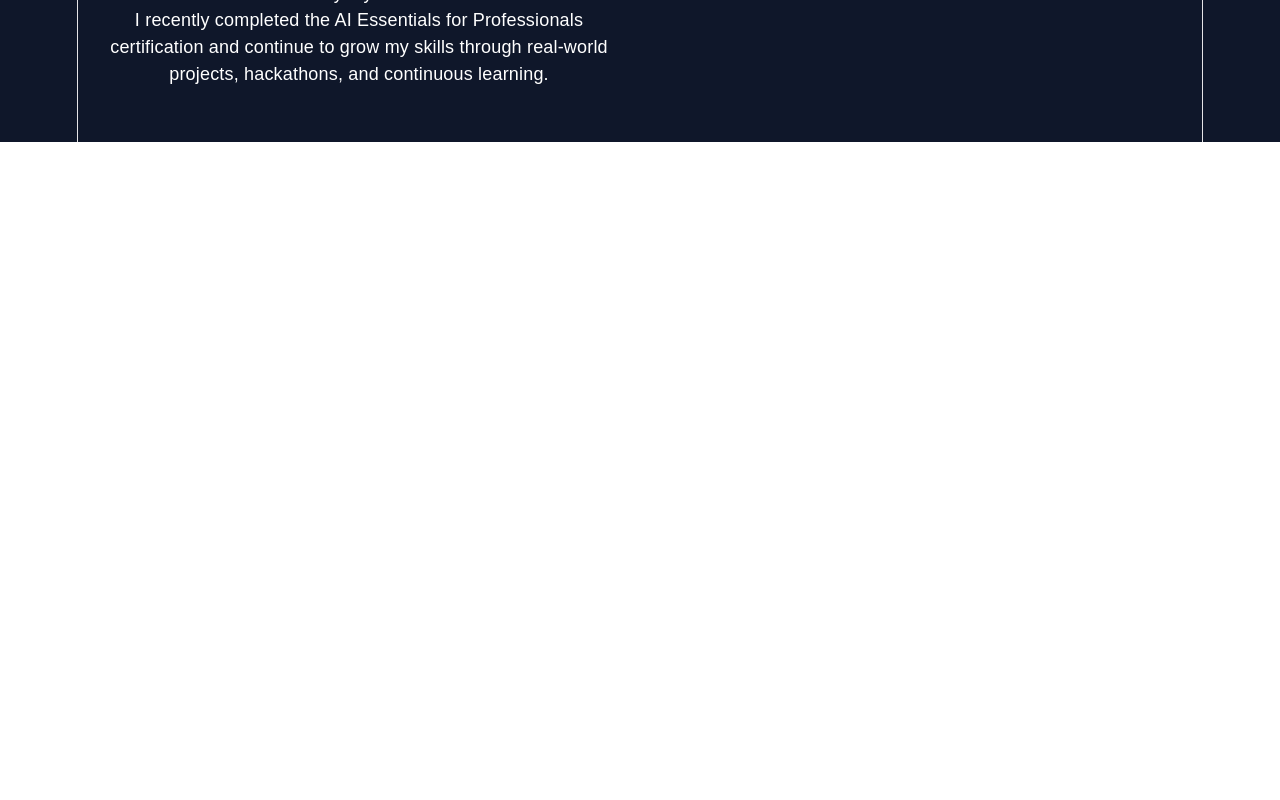
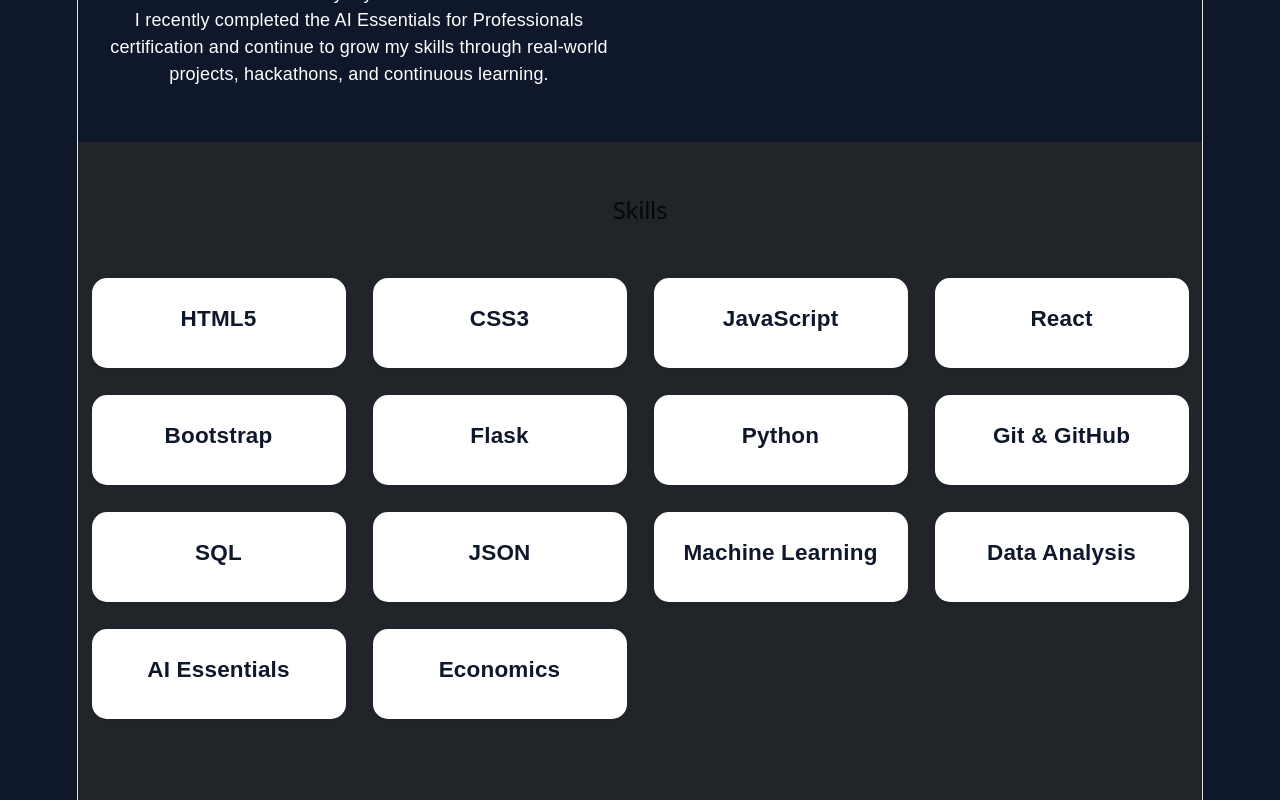
Before and after one commit to faith-kerry/faith-portfolio, a React app in the folder frontend/: page / in a window 1280 px wide. Shown: the part 1111-1911 px from the top of the page. Before the commit the page ends 1253 px from the top, so only its background shows below. Built offline with nearby package versions, Linux system fonts and the light colour scheme; the HTML template or start-up script is replaced by a standard one.

Commit message:
Add skills section

```diff
--- a/frontend/src/App.jsx
+++ b/frontend/src/App.jsx
@@ -1,6 +1,7 @@
 import Navbar from "./components/Navbar";
 import Hero from "./components/Hero";
 import About from "./components/About";
+import Skills from "./components/Skills";
 
 function App() {
   return (
@@ -8,6 +9,7 @@
       <Navbar />
       <Hero />
       <About />
+      <Skills />
     </>
   );
 }
--- a/frontend/src/components/Skills.jsx
+++ b/frontend/src/components/Skills.jsx
@@ -0,0 +1,46 @@
+function Skills() {
+  const skills = [
+    "HTML5",
+    "CSS3",
+    "JavaScript",
+    "React",
+    "Bootstrap",
+    "Flask",
+    "Python",
+    "Git & GitHub",
+    "SQL",,
+    "JSON",
+    "Machine Learning",
+    "Data Analysis",
+    "AI Essentials",
+    "Economics"
+  ];
+
+  return (
+    <section id="skills" className="py-5 bg-dark text-white">
+      <div className="container">
+
+        <h2 className="text-center mb-5">
+          Skills
+        </h2>
+
+        <div className="row">
+
+          {skills.map((skill, index) => (
+            <div className="col-md-3 col-sm-6 mb-4" key={index}>
+              <div className="card h-100 shadow-sm border-0 text-center p-4">
+
+                <h5>{skill}</h5>
+
+              </div>
+            </div>
+          ))}
+
+        </div>
+
+      </div>
+    </section>
+  );
+}
+
+export default Skills;
--- a/frontend/src/styles/style.css
+++ b/frontend/src/styles/style.css
@@ -60,3 +60,23 @@
 .btn-outline-light{
     padding:12px 28px;
 }
+/* SKILLS */
+
+#skills{
+    background:#111827;
+}
+
+#skills .card{
+    border-radius:15px;
+    transition:.3s;
+    cursor:pointer;
+}
+
+#skills .card:hover{
+    transform:translateY(-8px);
+}
+
+#skills h5{
+    color:#0f172a;
+    font-weight:600;
+}
```
